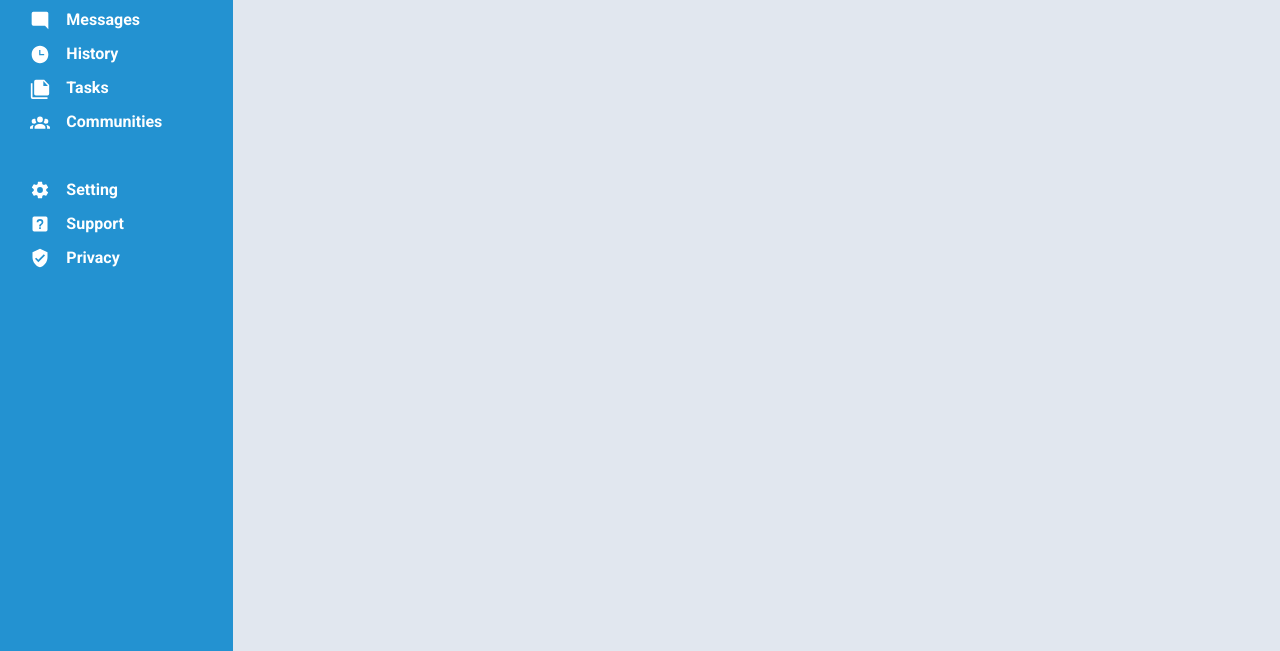
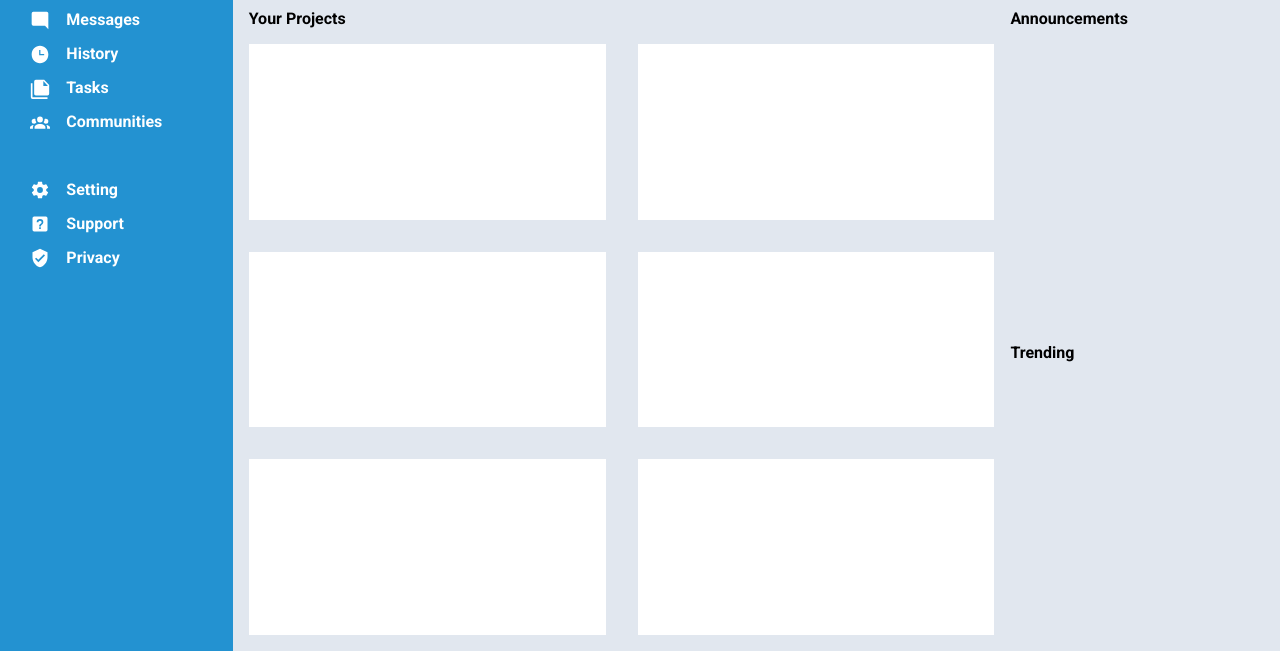
Before and after one commit to zhutaoping/ADMIN-DASHBOARD, a plain HTML site: page index.html in a window 1280 px wide. Shown: the part 149-800 px from the top of the page. Drawn offline with Linux system fonts and the light colour scheme.

Commit message:
headache

```diff
--- a/index.html
+++ b/index.html
@@ -92,7 +92,29 @@
         </li>
       </ul>
     </aside>
-
-    <main></main>
+    <!-- main section -->
+    <main>
+      <div class="your-projects">
+        <h4>Your Projects</h4>
+        <div class="project-cards">
+          <div class="card"></div>
+          <div class="card"></div>
+          <div class="card"></div>
+          <div class="card"></div>
+          <div class="card"></div>
+          <div class="card"></div>
+        </div>
+      </div>
+      <div class="rightside">
+        <div class="top-container">
+          <h4>Announcements</h4>
+          <div class="card"></div>
+        </div>
+        <div class="bottom-container">
+          <h4>Trending</h4>
+          <div class="card"></div>
+        </div>
+      </div>
+    </main>
   </body>
 </html>
--- a/style.css
+++ b/style.css
@@ -1,6 +1,7 @@
 /* color
 #2392D1 kindOfBlue
 #E1E7EF lightgray
+#EFB237 yellow
 */
 
 /* font
@@ -42,9 +43,6 @@ header {
   display: flex;
   align-items: center;
   gap: 8px;
-}
-
-.search-icon {
 }
 
 .searchbar {
@@ -146,4 +144,47 @@ main {
   background-color: #e1e7ef;
   grid-column: 3 / span 9;
   grid-row: 2 / span 5;
+  /* grid container */
+  display: grid;
+  grid-template-columns: 8fr 3fr;
+  grid-template-rows: auto;
 }
+
+main h4 {
+  padding: 25px 16px 16px 16px;
+}
+
+.your-projects {
+  display: flex;
+  flex-direction: column;
+}
+
+.project-cards {
+  height: 100%;
+  display: grid;
+  grid-template-columns: 1fr 1fr;
+  grid-template-rows: 1fr 1fr 1fr;
+  gap: 32px;
+  padding-left: 16px;
+  padding-bottom: 16px;
+}
+
+.rightside {
+  display: grid;
+  grid-template-columns: auto;
+  grid-template-rows: 1fr 1fr;
+}
+
+.card {
+  background-color: #fff;
+}
+
+.top-container,
+.bottom-container {
+  display: flex;
+  flex-direction: column;
+}
+
+.top-container .card {
+  background-color: #fff;
+}
```
